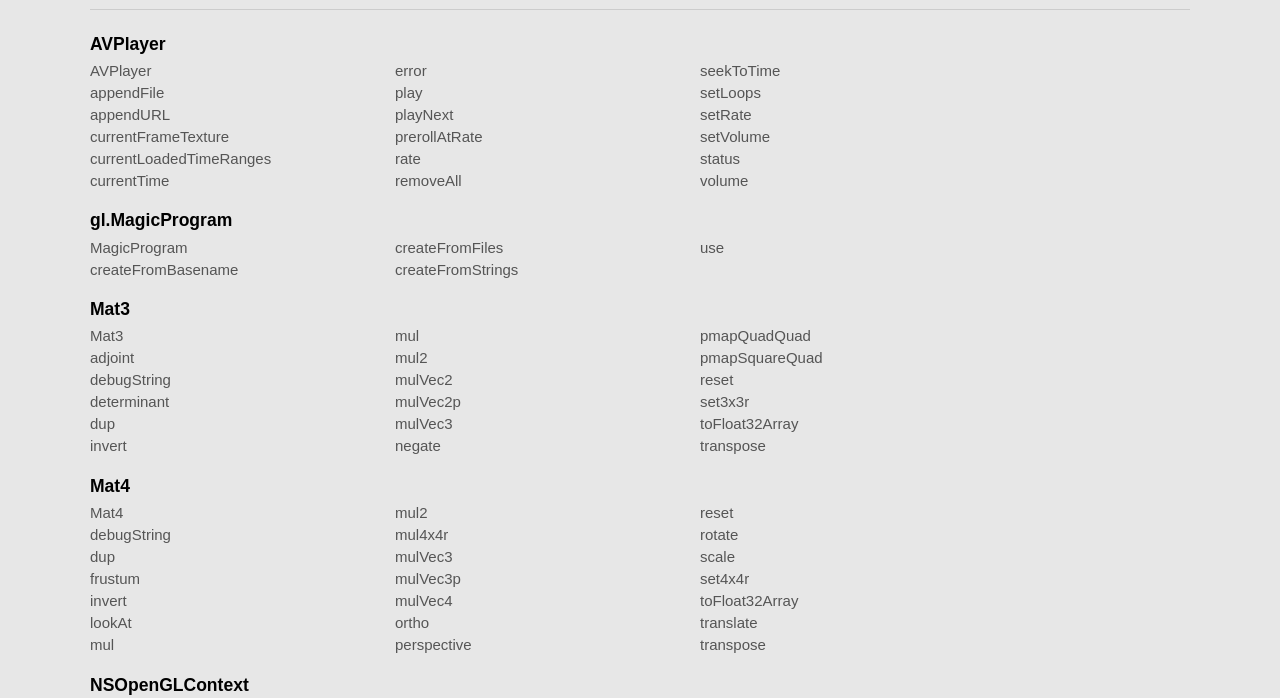
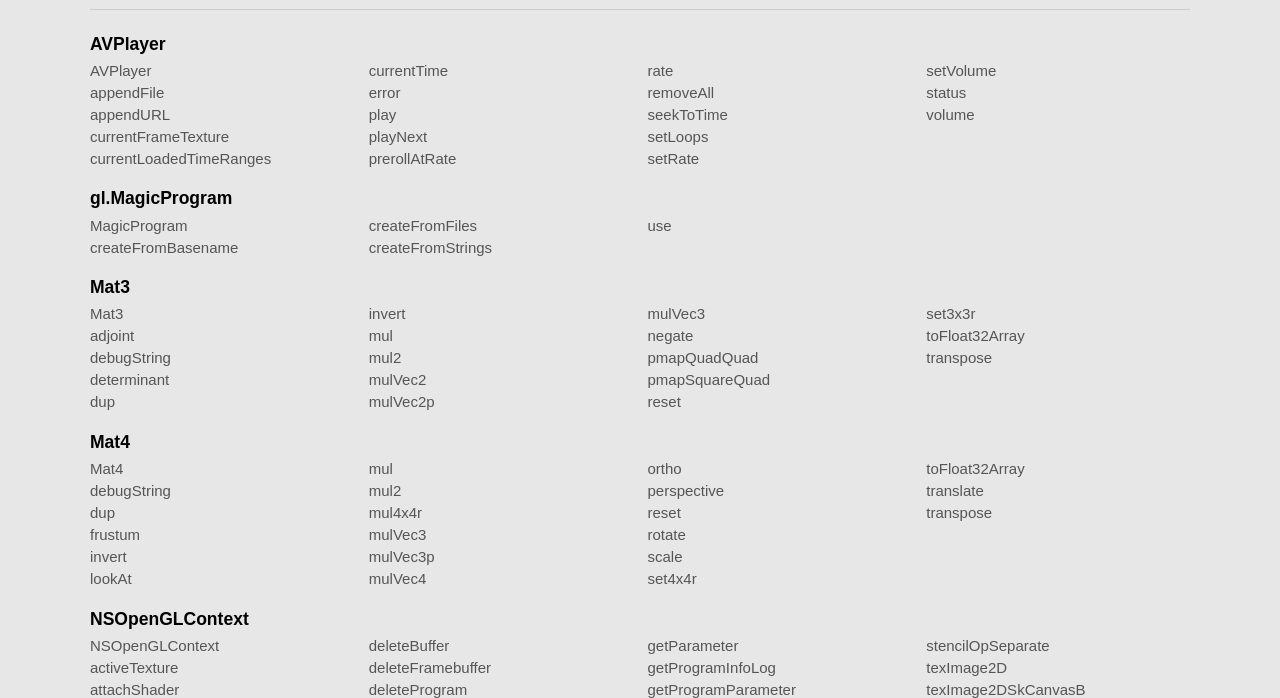
Before and after one commit to deanm/plask.org, a plain HTML site: page refv3.html in a window 1280 px wide. Shown: the part 81-779 px from the top of the page. Drawn offline with Linux system fonts and the light colour scheme; a web font is replaced by a local one.

Commit message:
Documentation, fixed column widths instead of num columns.

```diff
--- a/refv3.html
+++ b/refv3.html
@@ -172,10 +172,9 @@
     }
 
     div.toclist {
-      max-width: 60em;
-      -webkit-column-count: 3;
-      -moz-column-count: 3;
-      column-count: 3;
+      -webkit-column-width: 16em;
+      -moz-column-width: 16em;
+      column-width: 16em;
     }
 
     .toc a {
```
